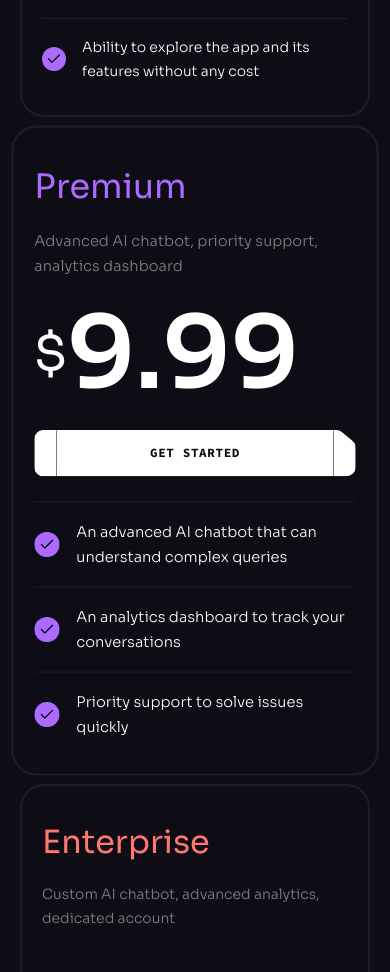
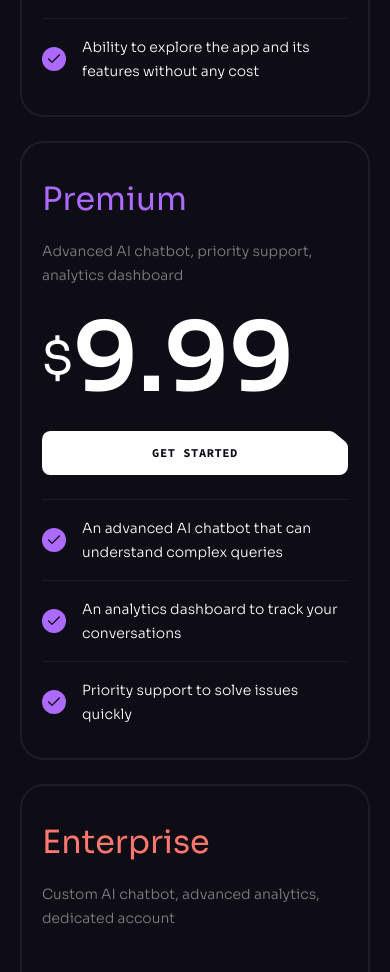
Before and after one commit to AmrMohamed27/Brainwave-Clone, a React (Vite) app: page / in a window 390 px wide. Shown: the part 8724-9696 px from the top of the page. Built offline with nearby package versions, Linux system fonts and the light colour scheme.

Commit message:
Fix Scale in Pricing section

```diff
--- a/src/components/Pricing.jsx
+++ b/src/components/Pricing.jsx
@@ -40,7 +40,7 @@ function Pricing() {
               <li
                 key={item.id}
                 className={`border-2 border-n-3/10 rounded-3xl px-5 py-8 flex flex-col gap-4 ${
-                  index === 1 ? "scale-105" : ""
+                  index === 1 ? "lg:scale-105" : ""
                 }`}
               >
                 <div className="flex gap-4 flex-col">
```
